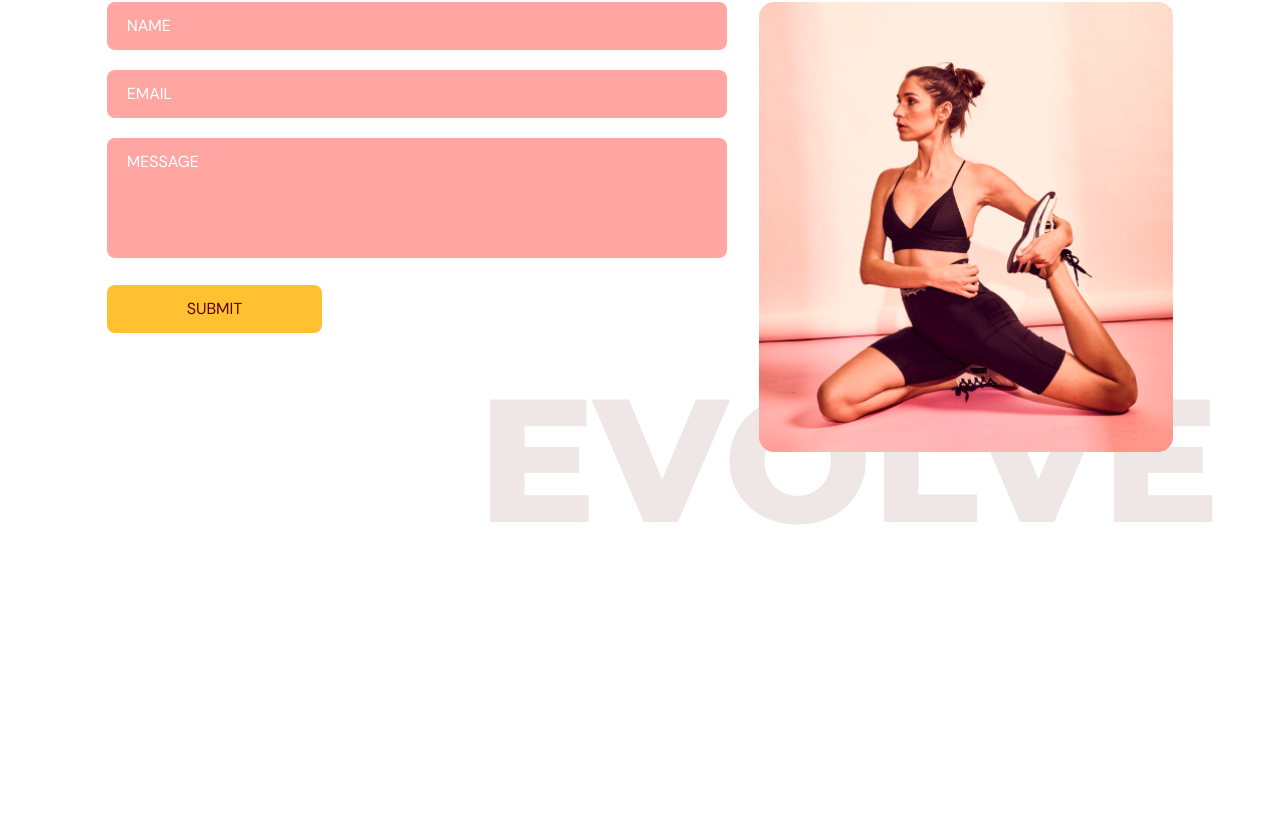
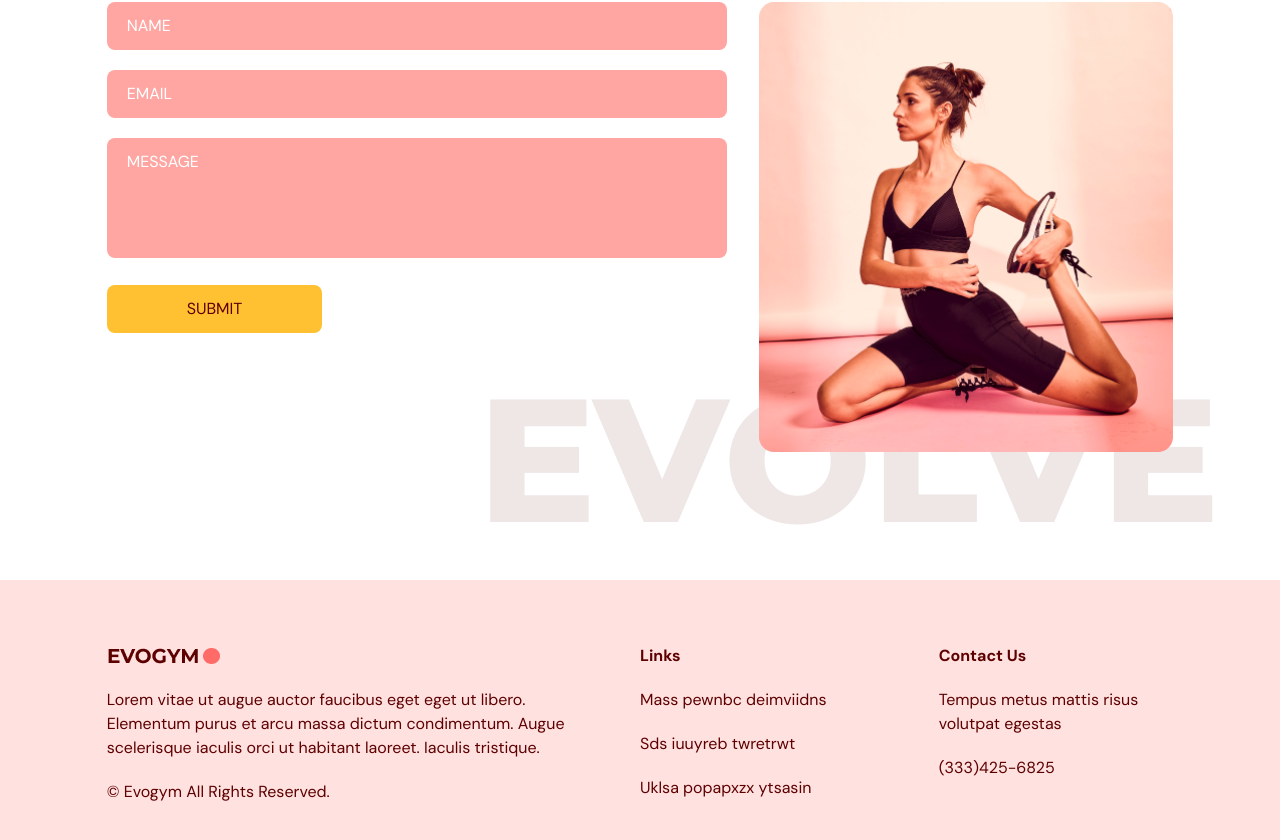
Before and after one commit to AleksandrDronov/gym-app, a React (Vite) app: page / in a window 1280 px wide. Shown: the part 3320-4160 px from the top of the page. Before the commit the page ends 3900 px from the top, so only its background shows below. Built offline with nearby package versions, Linux system fonts and the light colour scheme.

Commit message:
add footer

```diff
--- a/src/App.tsx
+++ b/src/App.tsx
@@ -3,7 +3,7 @@
 import Benefits from "@/scenes/benefits";
 import OurClasses from "@/scenes/ourClasses";
 import ContactUs from "@/scenes/contactUs";
-
+import Footer from "@/scenes/footer";
 import { useEffect, useState } from "react";
 import { SelectedPage } from "@/shared/types";
 
@@ -37,7 +37,7 @@
       <Benefits setSelectedPage={setSelectedPage} />
       <OurClasses setSelectedPage={setSelectedPage} />
       <ContactUs setSelectedPage={setSelectedPage} />
-
+      <Footer />
     </div>
   );
 }
--- /dev/null
+++ b/src/scenes/footer/index.tsx
@@ -0,0 +1,33 @@
+import Logo from "@/assets/Logo.png";
+
+
+const Footer = () => {
+  return (
+    <footer className="bg-primary-100 py-16">
+      <div className="md:flex mx-auto w-5/6 gap-16">
+        <div className="mt-16 basis-1/2 md:mt-0">
+          <img src={Logo} alt="logo" />
+          <p className="my-5">
+            Lorem vitae ut augue auctor faucibus eget eget ut libero. Elementum
+            purus et arcu massa dictum condimentum. Augue scelerisque iaculis
+            orci ut habitant laoreet. Iaculis tristique.
+          </p>
+          <p>© Evogym All Rights Reserved.</p>
+        </div>
+        <div className="mt-16 basis-1/4 md:mt-0">
+          <h4 className="font-bold">Links</h4>
+          <p className="my-5">Mass pewnbc deimviidns</p>
+          <p className="my-5">Sds iuuyreb twretrwt</p>
+          <p>Uklsa popapxzx ytsasin</p>
+        </div>
+        <div className="mt-16 basis-1/4 md:mt-0">
+          <h4 className="font-bold">Contact Us</h4>
+          <p className="my-5">Tempus metus mattis risus volutpat egestas</p>
+          <p>(333)425-6825</p>
+        </div>
+      </div>
+    </footer>
+  )
+}
+
+export default Footer
```
